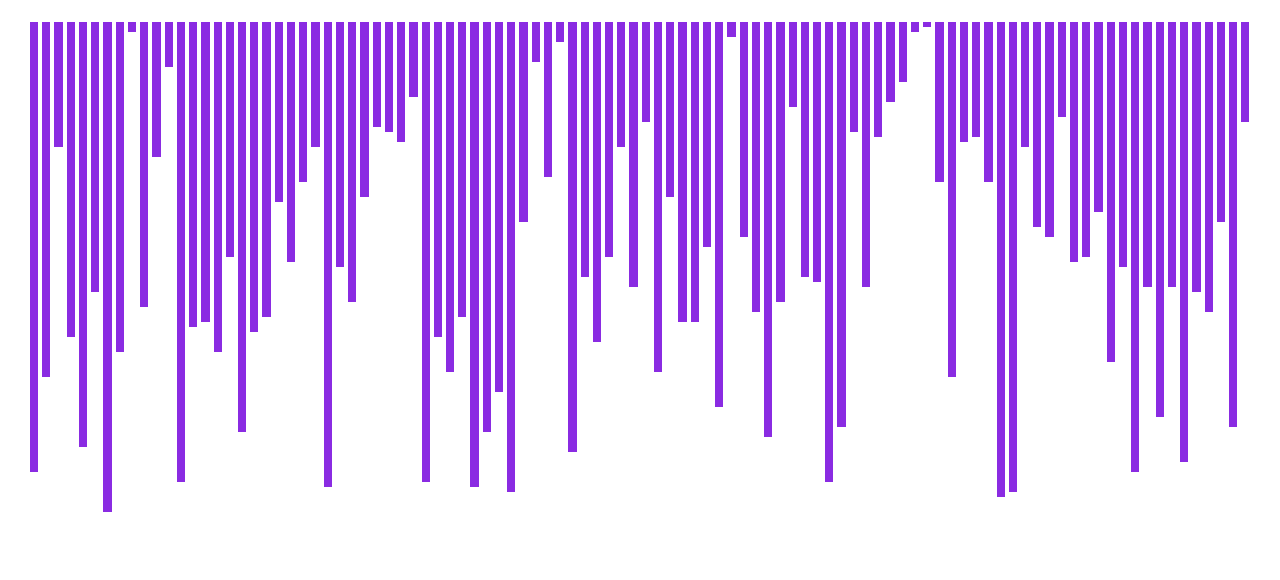
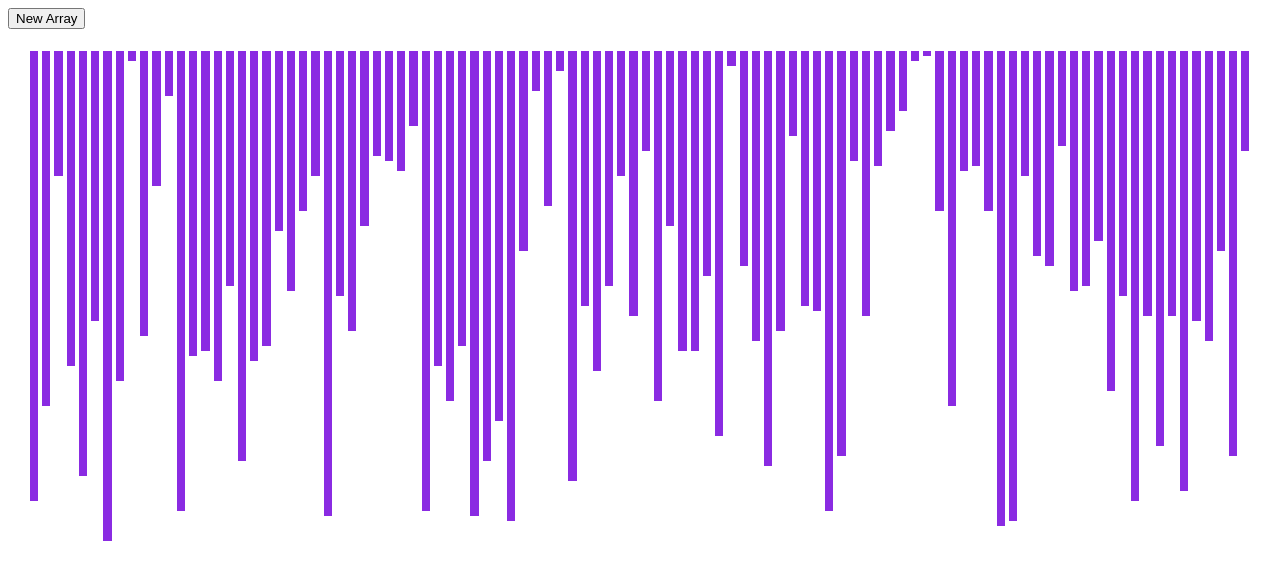
Before and after one commit to Abha2001/SortingVisualiser, a React (Create React App) app: page / in a window 1280 px wide. Shown: the top 580 px of the page. Built offline with nearby package versions, Linux system fonts and the light colour scheme.

Commit message:
new array button

```diff
--- a/src/components/animations/bubbleAnimations.js
+++ b/src/components/animations/bubbleAnimations.js
@@ -22,6 +22,8 @@ class BubbleSort extends Component
         var {array}=this.state;
         // console.log(array);
         return(
+            <>
+                <button className="newArray" onClick={this.generateRandom}>New Array</button>
                 <div className='bars'>
                     {array.map((value,i)=>{
                         return (
@@ -29,6 +31,7 @@ class BubbleSort extends Component
                         )
                     })}
                 </div>
+            </>
         )
     }
 
```
Lines whose indentation alone changed are shown as unchanged.
